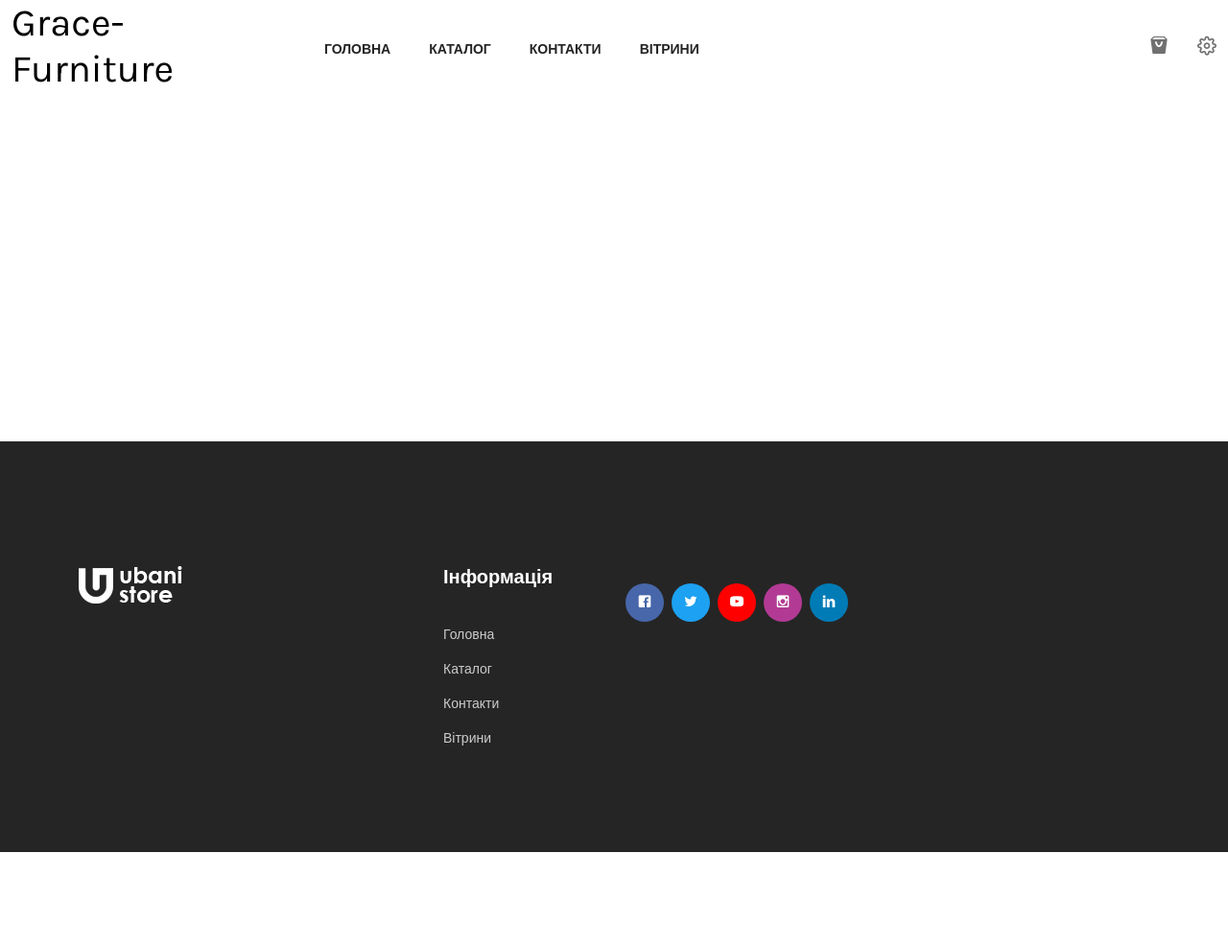
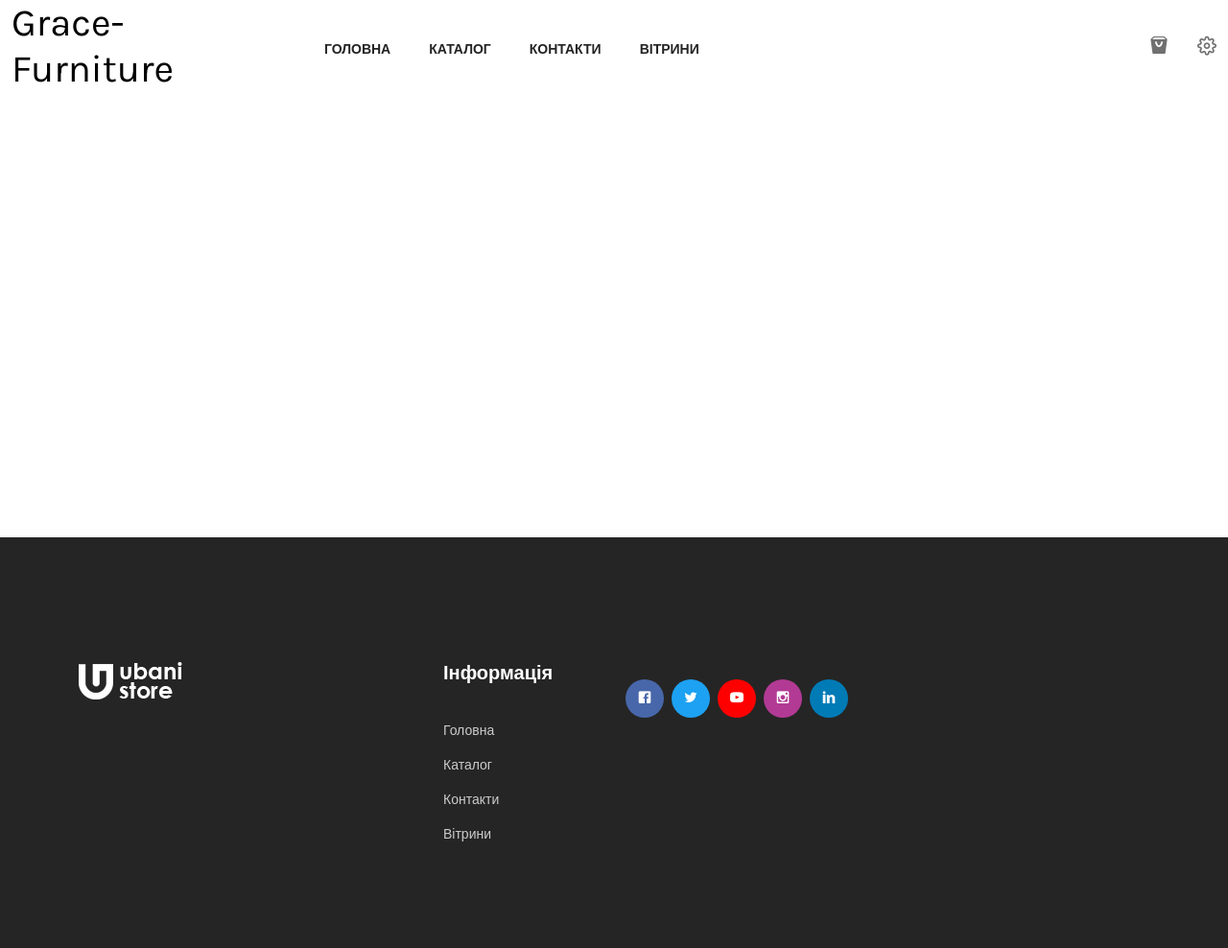
Before and after one commit to jurbx/grace-furniture-2, a Django app: page /shopwindow/ in a window 1280 px wide. Shown: the whole page at 96% size. Before the commit the page ends 888 px from the top, so only its background shows below. Run offline with Django 4.2, Linux system fonts and the light colour scheme; data that the repository does not hold is empty; some libraries are stand-ins or nearby versions.

Commit message:
new block in shopwindow

```diff
--- a/shopwindow/templates/shopwindow.html
+++ b/shopwindow/templates/shopwindow.html
@@ -189,7 +189,7 @@
 
 
     <!-- Images Start -->
-        <div class="section">
+        <div class="section-padding mt-n2">
             <div class="container-fluid custom-container">
                 <!-- Banner Wrapper Start -->
                 <div class="banner-wrapper ml-xl-n6 mr-xl-n6">
```
